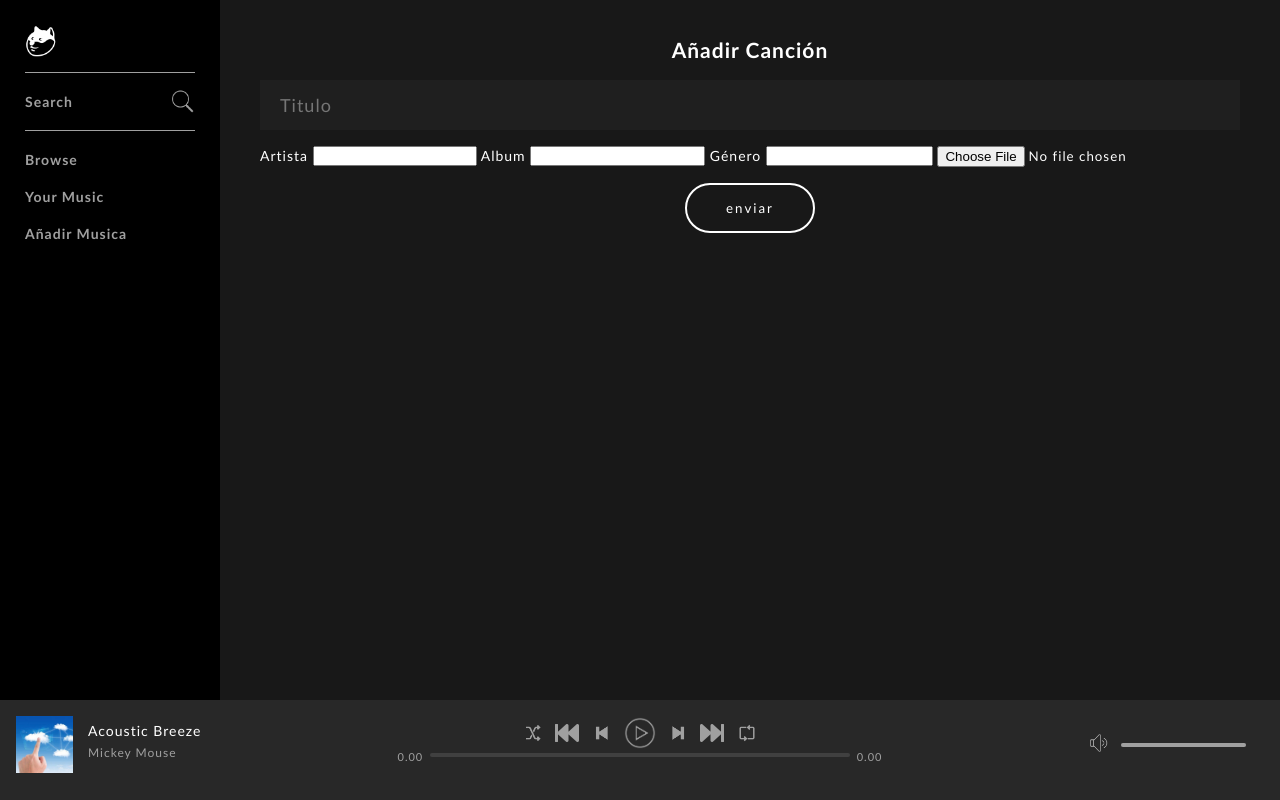
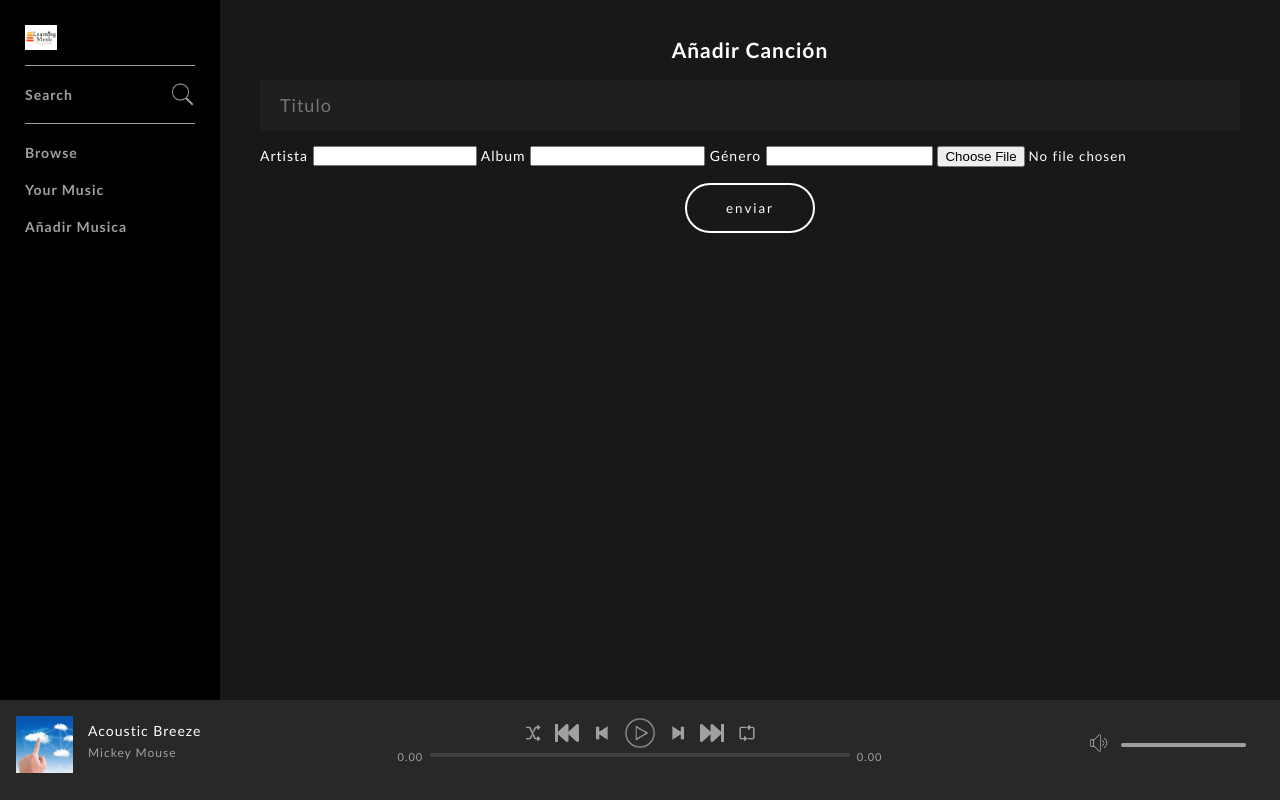
Before and after one commit to munoz437/music, a PHP site: page /music.php in a window 1280 px wide. Run offline with PHP 8.4, Linux system fonts and the light colour scheme; the visitor is signed in with stand-in values (Sample User, id 1); data comes from the database, SQL or seed files in the repository; data that the repository does not hold is empty.

Commit message:
agregando iconos

```diff
--- a/includes/header.php
+++ b/includes/header.php
@@ -22,8 +22,9 @@ if (isset($_SESSION['userLoggedIn'])) {
 <!DOCTYPE html>
 <html>
 <head>
-	<title>Welcome to Spotify</title>
+	<title>Bienvenido</title>
 	<link rel="stylesheet" type="text/css" href="assets/css/style.css">
+	<link rel="icon" href="assets/images/icons/learning.png">
 
 	<script src="https://ajax.googleapis.com/ajax/libs/jquery/3.4.1/jquery.min.js"></script>
 	<script src="assets/js/script.js"></script>
--- a/includes/navBarContainer.php
+++ b/includes/navBarContainer.php
@@ -2,7 +2,7 @@
 	<nav class="navBar">
 
 		<span role="link" tabindex="0" onclick="openPage('index.php')" class="logo">
-			<img src="assets/images/icons/logo.png">
+			<img src="assets/images/icons/learning.jpg">
 		</span>
 
 		<div class="group">
```
Also changed, not shown: assets/images/icons/learning.jpg (added), assets/images/icons/learning.png (added).
